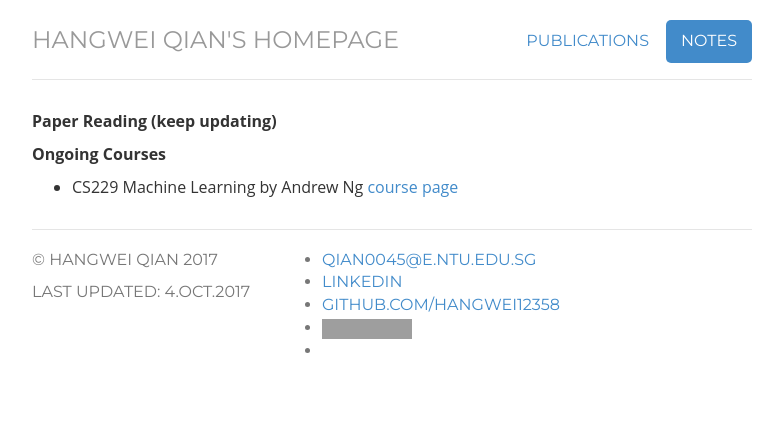
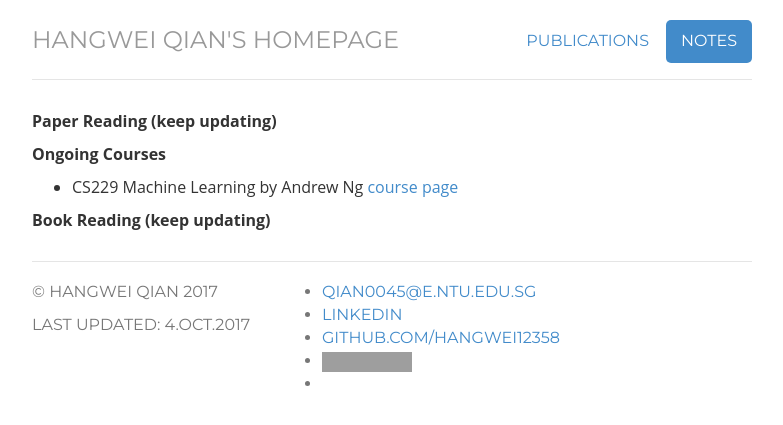
Before and after one commit to Hangwei12358/Hangwei12358.github.io, a Jekyll site: the page built from notes/index.html, in a window 1280 px wide. Shown: the top 425 px of the page, without its empty margins (248-1031 px from the left). Built offline with Jekyll 4.4.1, drawn with Linux system fonts in a browser that asks for light colours; grey boxes are pictures that could not be loaded.

Commit message:
Update index.html

```diff
--- a/notes/index.html
+++ b/notes/index.html
@@ -15,5 +15,8 @@ notes: active
 <ul>
 <li> CS229 Machine Learning by Andrew Ng <a href= "http://cs229.stanford.edu/syllabus.html" target="_blank">course page</a></li>
 </ul>
+<p><dt>Book Reading (keep updating)</dt></p>
+
+
 
 </div> <!-- .notes -->
```
